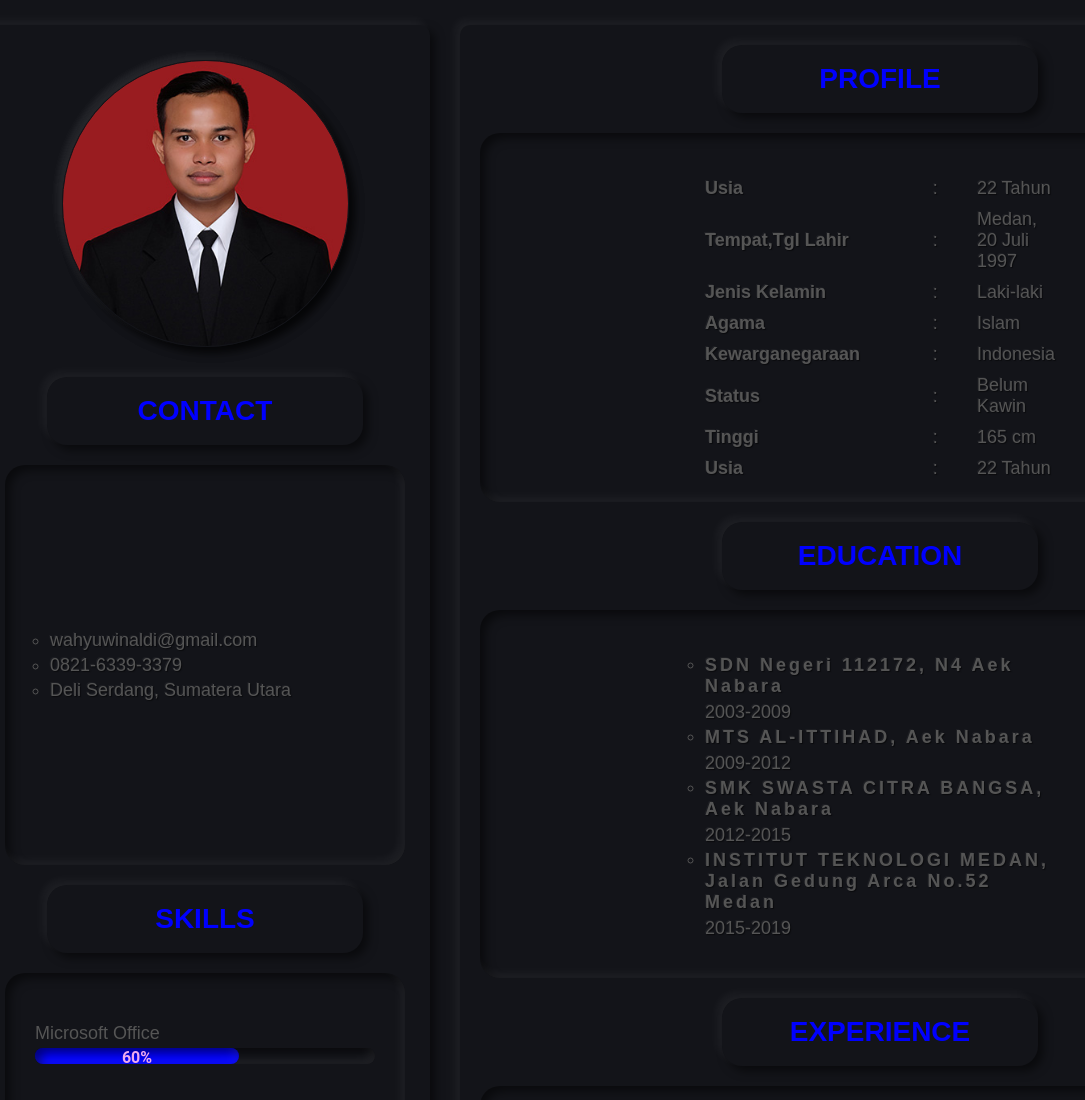
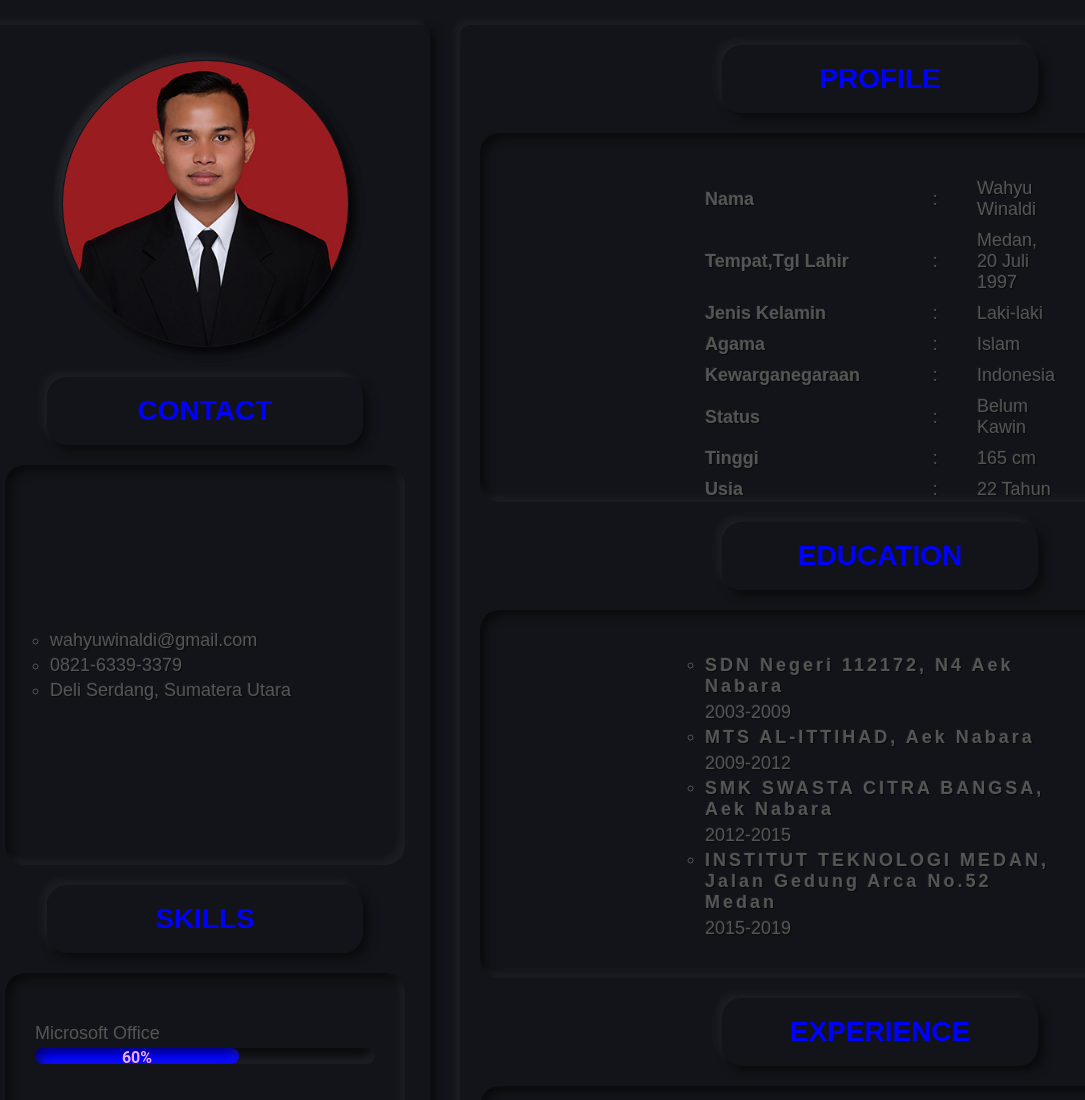
Before and after one commit to wahyuwinaldi/belajar-web, a plain HTML site: page index.html in a window 1280 px wide. Shown: the top 1100 px of the page, without its empty margins (45-1130 px from the left). Drawn offline with Linux system fonts and the light colour scheme.

Commit message:
Update nama pada table

```diff
--- a/index.html
+++ b/index.html
@@ -70,9 +70,9 @@
 					<div class="education">
 						<table>
 							<tr>
-								<th>Usia</th>
+								<th>Nama</th>
 								<td>:</th>
-								<td>22 Tahun</th>
+								<td>Wahyu Winaldi</th>
 							</tr>
 							<tr>
 								<th>Tempat,Tgl Lahir</th>
```
